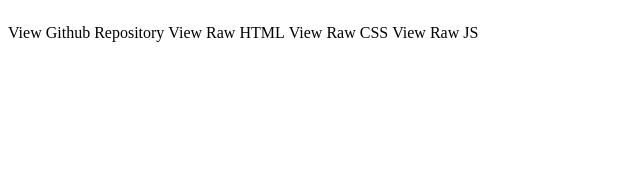
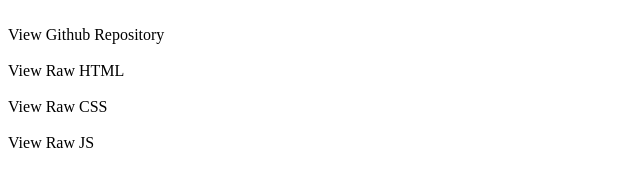
Before and after one commit to PhillyTechnology/PhillyTechnology.github.io, a plain HTML site: page index.html in a window 1280 px wide. Shown: the whole page, without its empty margins (0-640 px from the left). Drawn offline with Linux system fonts and the light colour scheme.

Commit message:
Update index.html

```diff
--- a/index.html
+++ b/index.html
@@ -7,11 +7,11 @@
     <title>Chiwacorn Testing Page</title>
   </head>
   <body>
-    <main id="navbar">
-      <p class="bar">View Github Repository</p>
-      <p class="bar">View Raw HTML</p>
-      <p class="bar">View Raw CSS</p>
-      <p class="bar">View Raw JS</p>
+    <div id="navbar">
+      <div class="bar">View Github Repository</p>
+      <div class="bar">View Raw HTML</p>
+      <div class="bar">View Raw CSS</p>
+      <div class="bar">View Raw JS</p>
     </main>
   </body>
 </html>
```
